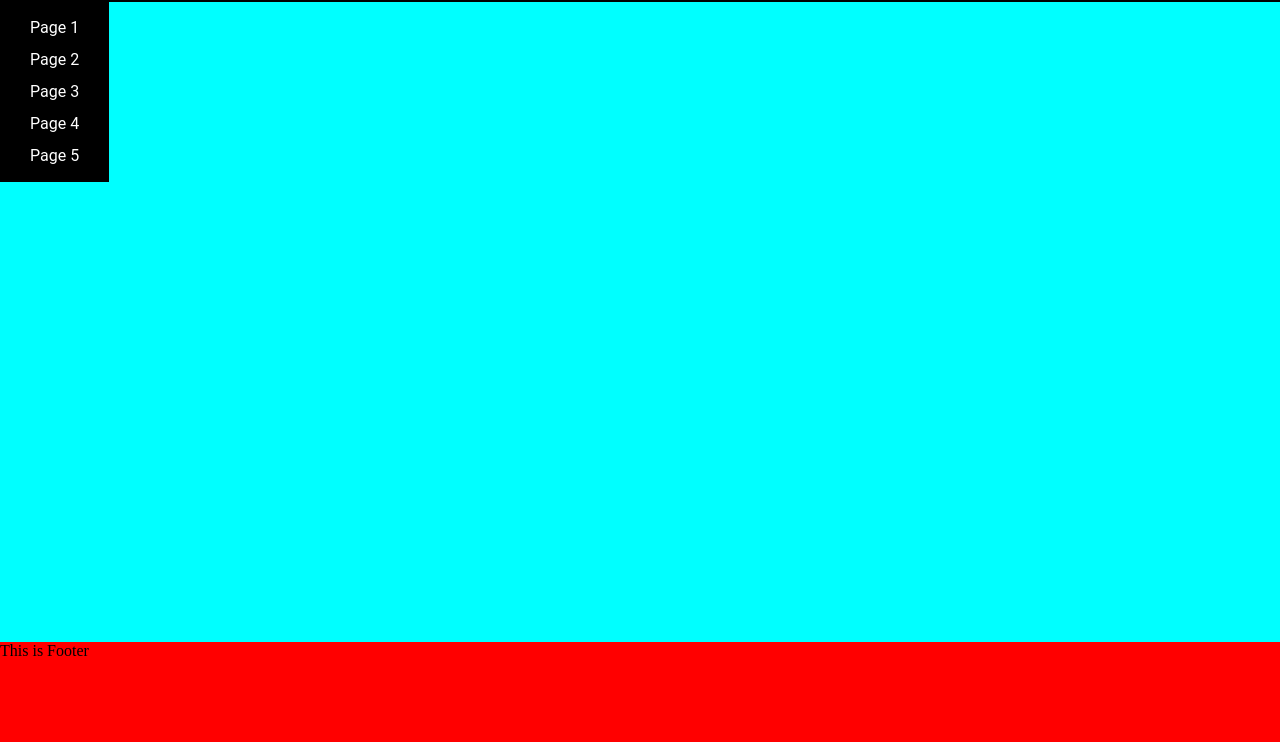
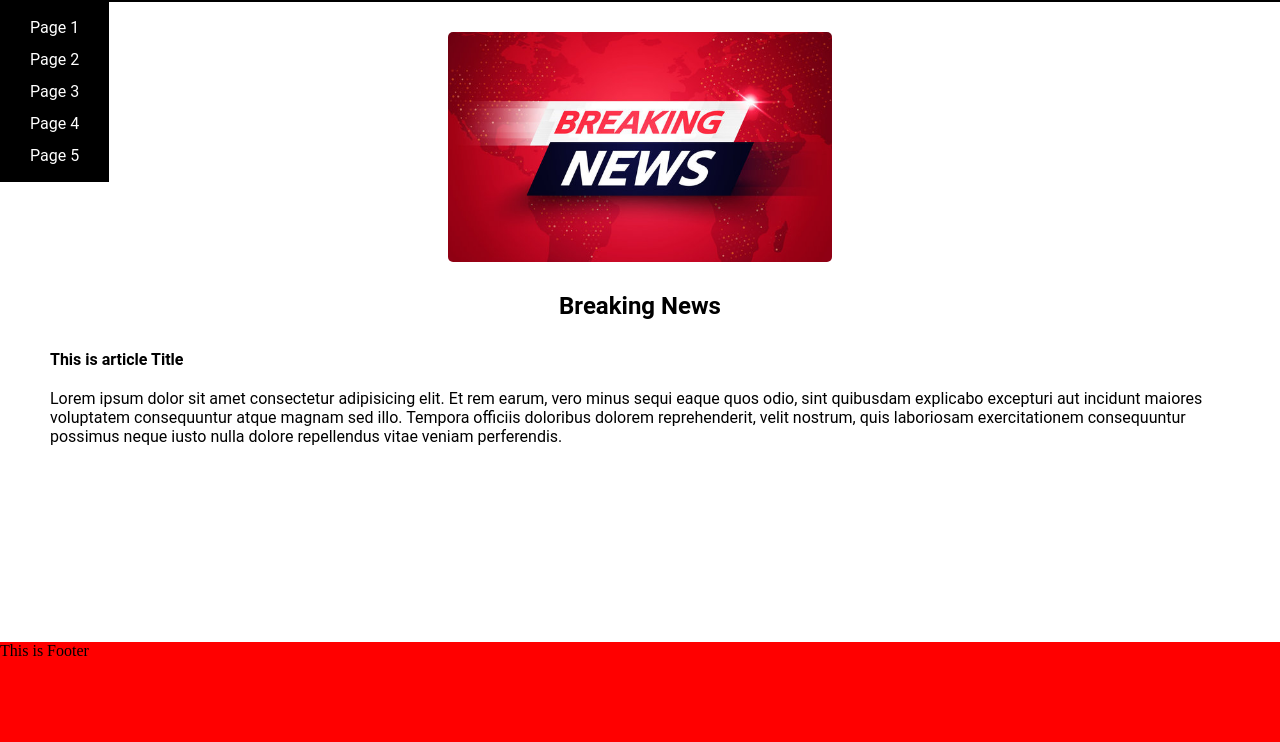
Before and after one commit to Chankse/NatrosExam, a plain HTML site: page index.html in a window 1280 px wide. Shown: the part 58-800 px from the top of the page. Drawn offline with Linux system fonts and the light colour scheme.

Commit message:
main update

```diff
--- a/index.html
+++ b/index.html
@@ -23,7 +23,17 @@
             </ul>
         </div>
     </header>
-    <main>This is Main</main>
+    <main>
+        <div class="main-content">
+            <img src="HeaderImage.jpg" alt="Header Image">
+            <h2 class="headline">Breaking News</h2>
+            <div class="article">
+                <h4 class="article0title">This is article Title</h4>
+                <p class="article-text">Lorem ipsum dolor sit amet consectetur adipisicing elit. Et rem earum, vero minus sequi eaque quos odio, sint quibusdam explicabo excepturi aut incidunt maiores voluptatem consequuntur atque magnam sed illo. Tempora officiis doloribus dolorem reprehenderit, velit nostrum, quis laboriosam exercitationem consequuntur possimus neque iusto nulla dolore repellendus vitae veniam perferendis.</p>
+            </div>
+        </div>
+        <div class="news"></div>
+    </main>
     <footer>This is Footer</footer>
 </body>
 </html>
--- a/style.css
+++ b/style.css
@@ -46,7 +46,36 @@ main {
     width: 100%;
     height: auto;
     min-height: calc(100vh - 160px);
-    background-color: aqua;
+    background-color: white;
+
+    padding: 30px 50px;
+
+    font: 16px Roboto, sans-serif;
+    color: black;
+    display: flex;
+}
+
+main .main-content {
+    width: 100%;
+    height: fit-content;
+    display: flex;
+    flex-direction: column;
+    align-items: center;
+    justify-content: flex-start;
+}
+
+main img {
+    width: 30vw;
+    border-radius: 5px;
+}
+
+main .headline,
+main .article {
+    margin-top: 30px;
+}
+
+main .article p {
+    margin-top: 20px;
 }
 
 footer {
```
Also changed, not shown: HeaderImage.jpg (added).
